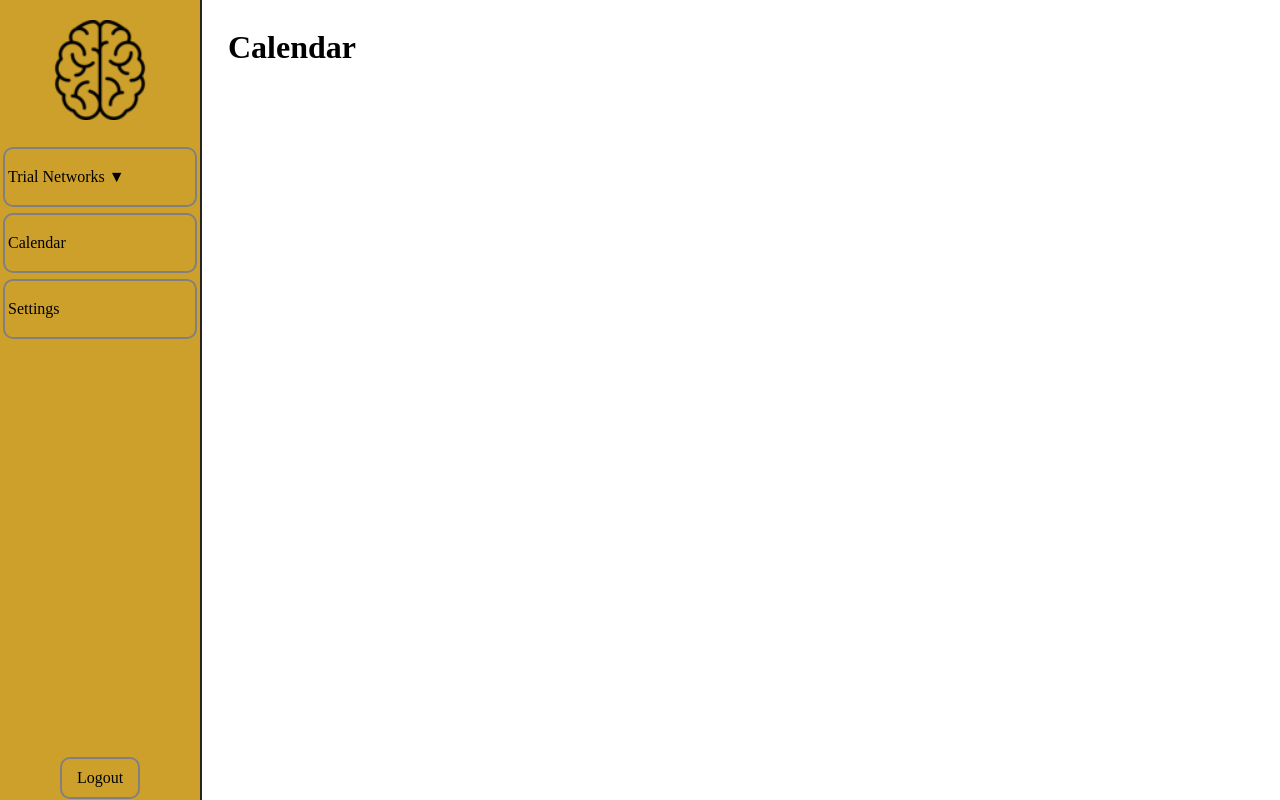
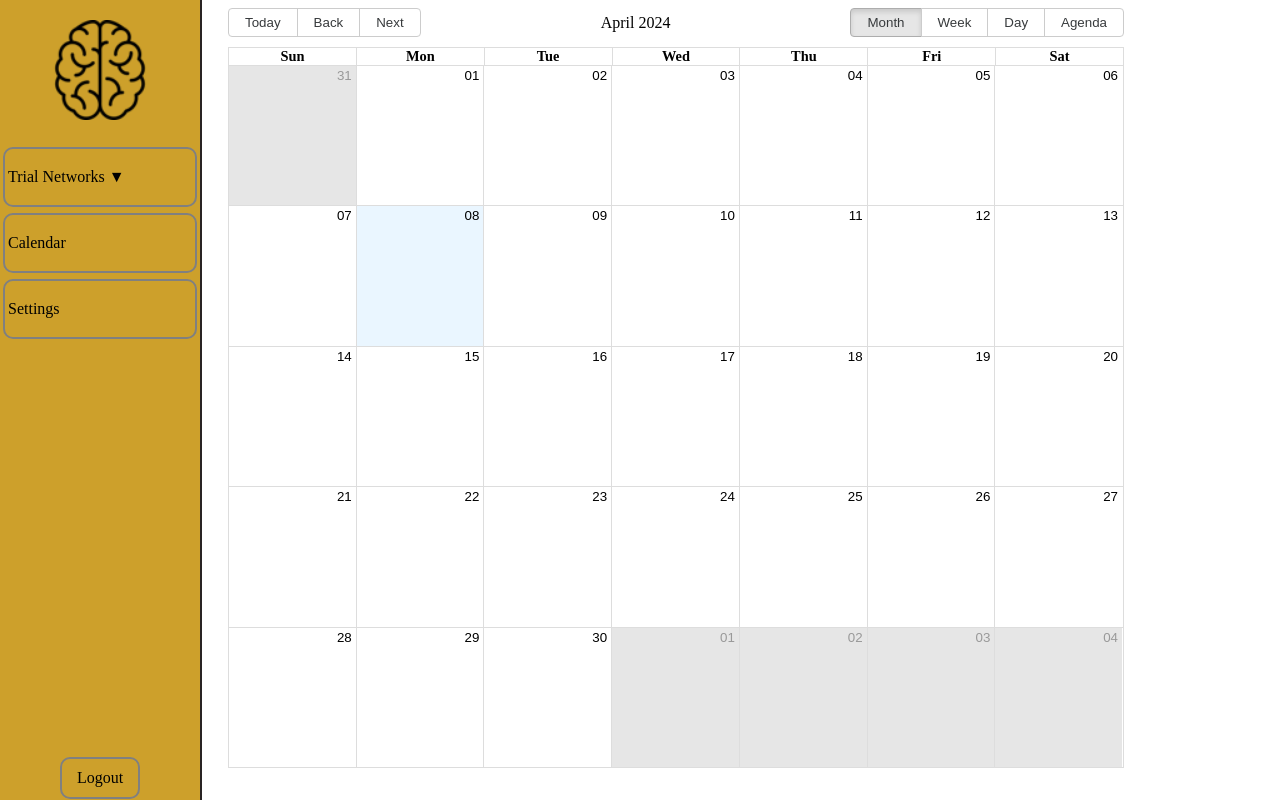
Before and after one commit to 6G-SANDBOX/TNLCM_FRONTEND, a Next.js app: page /tnlcm/dashboard/calendar in a window 1280 px wide. Built offline with nearby package versions, Linux system fonts and the light colour scheme; sample sign-in values are in the browser's storage.

Commit message:
Add calendar component

```diff
--- /dev/null
+++ b/src/app/tnlcm/dashboard/calendar/Calendar.module.css
@@ -0,0 +1,4 @@
+.calendar-container {
+    height: 95vh;
+    width: 70vw;
+}
--- a/src/app/tnlcm/dashboard/calendar/page.js
+++ b/src/app/tnlcm/dashboard/calendar/page.js
@@ -1,5 +1,18 @@
+"use client"
+
+import { Calendar, dayjsLocalizer } from "react-big-calendar";
+import dayjs from "dayjs";
+import "react-big-calendar/lib/css/react-big-calendar.css";
+import styles from "./Calendar.module.css";
+
 export default function CalendarPage() {
+    const localizer = dayjsLocalizer(dayjs);
+
     return (
-        <h1>Calendar</h1>
+        <div className={styles["calendar-container"]}>
+            <Calendar
+                localizer={localizer}
+            />
+        </div>
     )
 }
```
